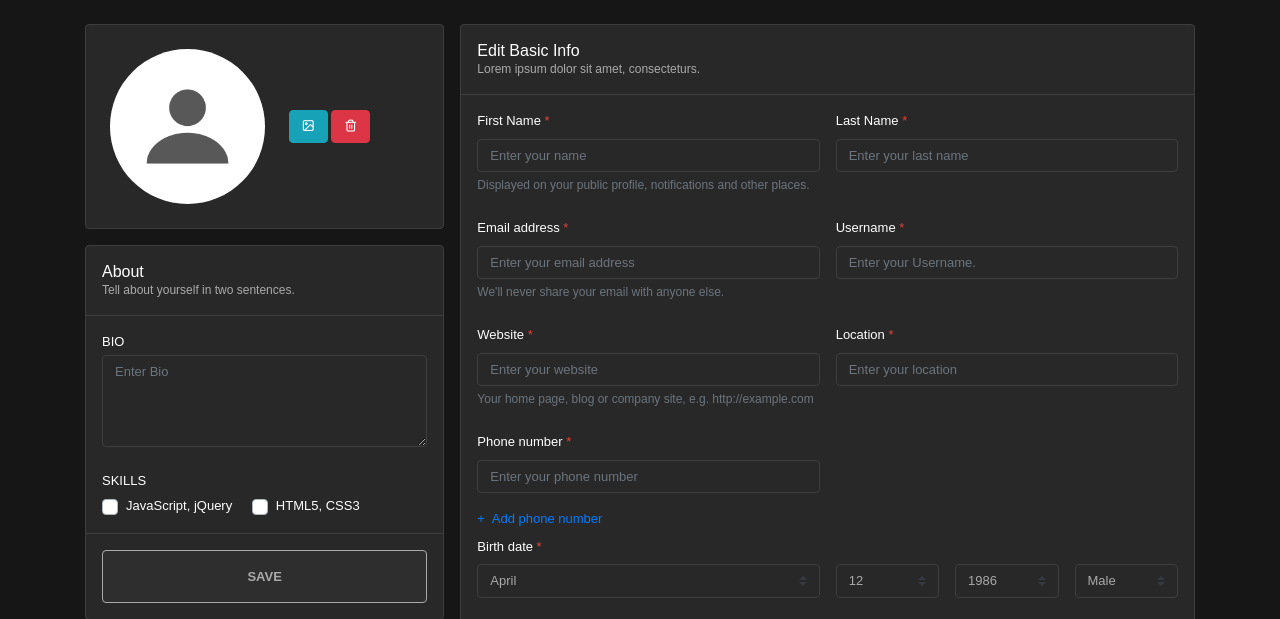
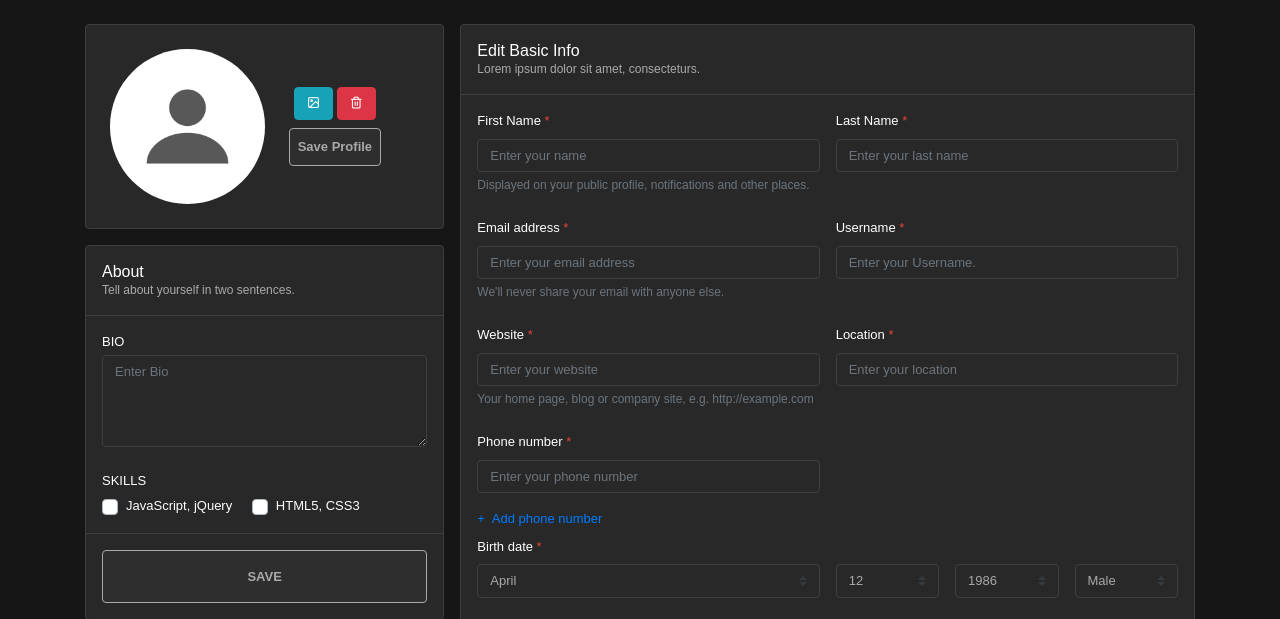
Before and after one commit to ShubhChaturvedi/Nimbus, a Django app: template templates/dashboard/edit-profile.html in a window 1280 px wide. Shown: the part 55-674 px from the top of the page. Run offline with Django 3.2, Linux system fonts and the light colour scheme; the template is opened without the code that fills it, so the values that code supplies are empty; some libraries are stand-ins or nearby versions; some web fonts are replaced.

Commit message:
Dev: Updation again

```diff
--- a/core/views.py
+++ b/core/views.py
@@ -121,4 +121,4 @@ def connections(request):
     all_users = Profile.objects.order_by("?")[:9]
     user = request.user
     profile = Profile.objects.filter(username=user.username).first()
-    return render(request, "dashboard/profile.html", context={'profile': profile, 'all_users': all_users})
+    return render(request, "dashboard/connection.html", context={'profile': profile, 'all_users': all_users})
--- a/templates/dashboard/edit-profile.html
+++ b/templates/dashboard/edit-profile.html
@@ -5,19 +5,22 @@
 {% block content %}
     <aside class="col-md-4">
         <div class="mb-3 border rounded bg-white profile-box text-center w-10">
-            <div class="p-4 d-flex align-items-center">
-                <img src="{% static "img/p13.png" %}" class="img-fluid rounded-circle" alt="Responsive image"
-                     style="max-width: 50%;">
+            <form class="p-4 d-flex align-items-center" method="post" action="{% url 'uploadprofile' %}" enctype="multipart/form-data">
+      {% csrf_token %}
+        <img src="{% if profile.profile_image %}{{ profile.profile_image.url }} {% else %} {% static 'img/p13.png' %} {%endif%}" class="img-fluid rounded-circle" alt="Responsive image" style="max-width: 50%;">
         <div class="p-4">
           <label data-toggle="tooltip" data-placement="top" data-original-title="Upload New Picture"
                  class="btn btn-info m-0" for="fileAttachmentBtn">
             <i class="feather-image"></i>
-                        <input id="fileAttachmentBtn" name="file-attachment" type="file" class="d-none">
+            <input id="fileAttachmentBtn" name="profile" type="file" class="d-none">
           </label>
           <button data-toggle="tooltip" data-placement="top" data-original-title="Delete" type="submit"
                   class="btn btn-danger"><i class="feather-trash-2"></i></button>
+            {% if not profile.profile_image %}
+          <button class="font-weight-bold btn btn-light rounded p-2 mt-2 d-block" type="submit"> Save Profile </button>
+            {% endif %}
         </div>
-            </div>
+      </form>
         </div>
         <div class="border rounded bg-white mb-3">
             <div class="box-title border-bottom p-3">
```
Lines whose indentation alone changed are shown as unchanged.
